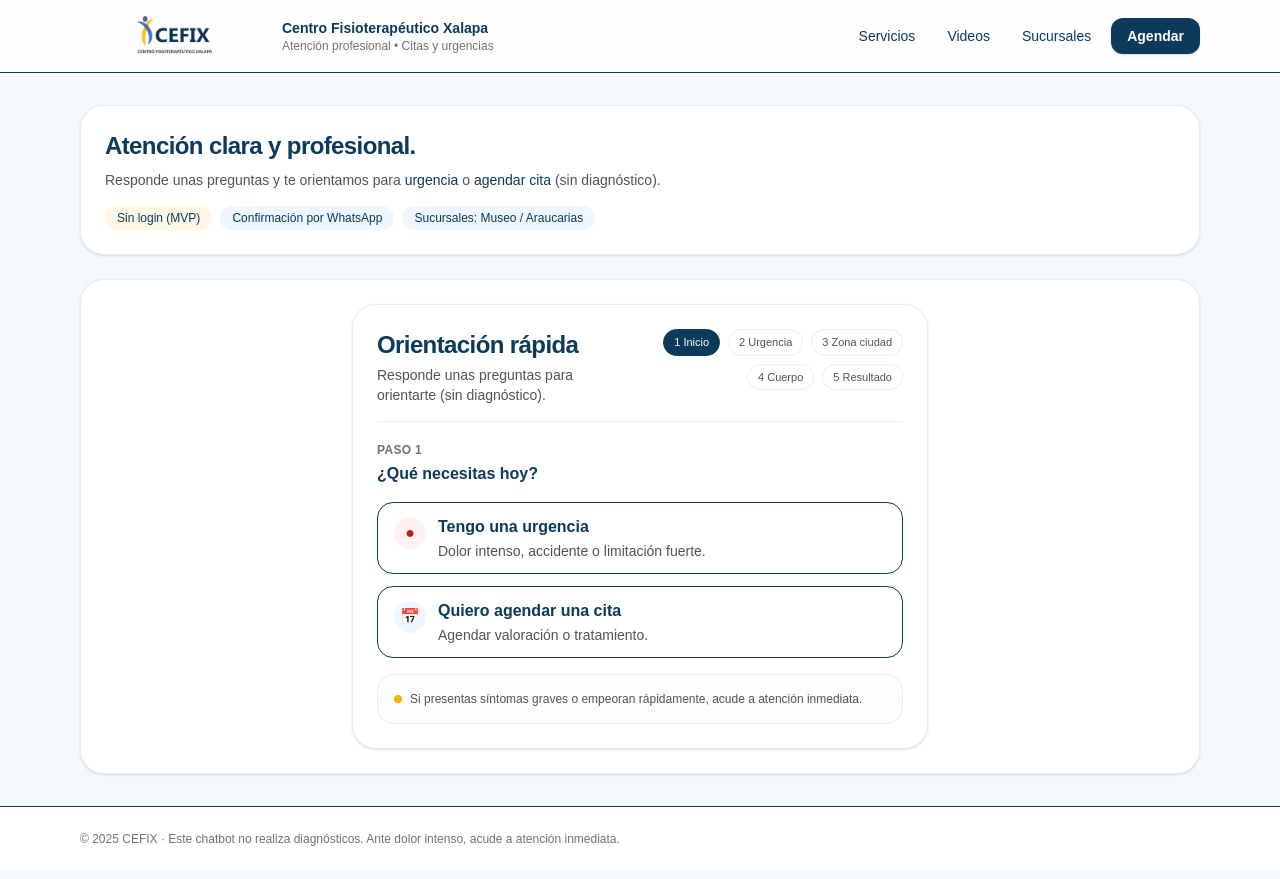
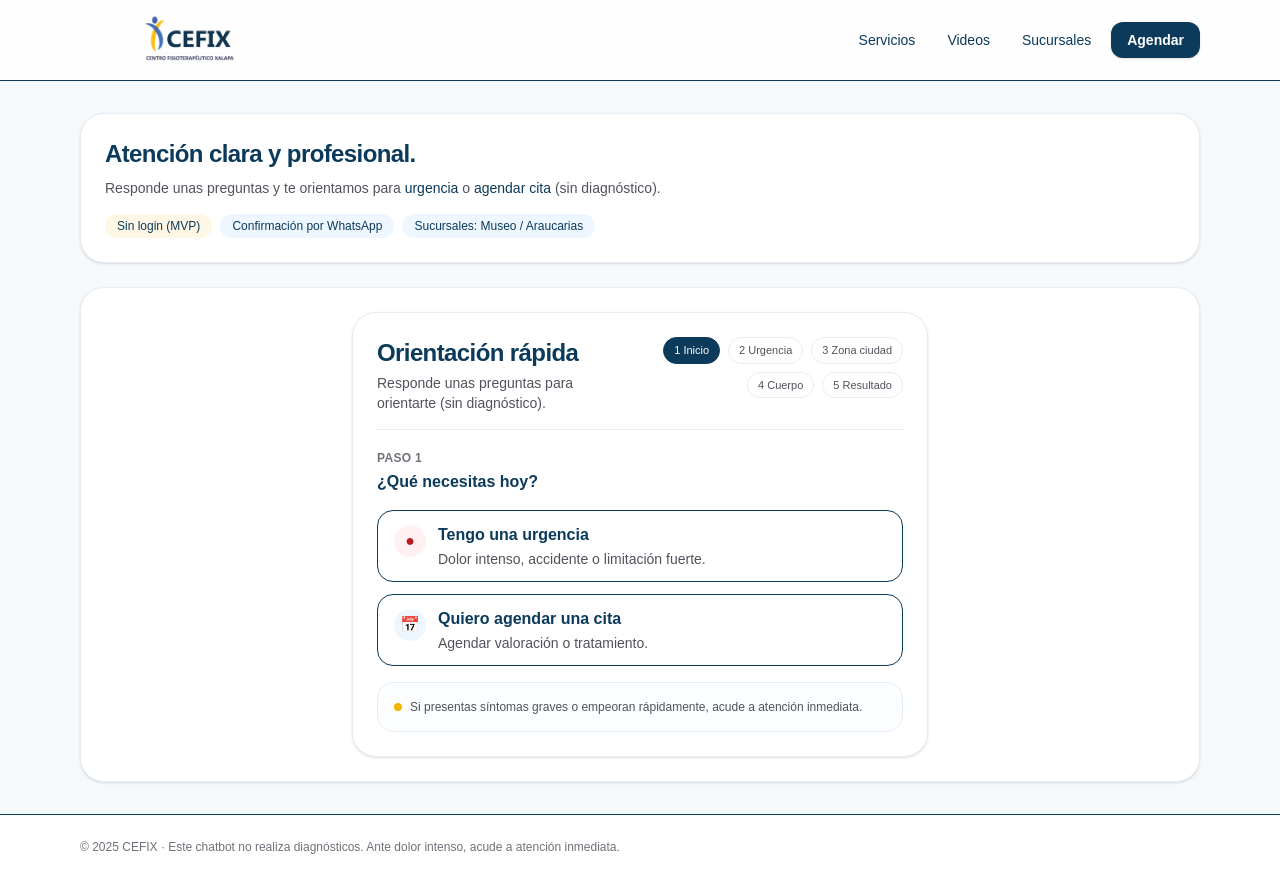
Before and after one commit to rudicarrilloypr/fisio-clinic-app, a Next.js app: page / in a window 1280 px wide. Built offline with nearby package versions, Linux system fonts and the light colour scheme.

Commit message:
Fix navbar elements

```diff
--- a/src/components/layout/Header.tsx
+++ b/src/components/layout/Header.tsx
@@ -13,7 +13,6 @@ const links = [
 export default function Header() {
   const [open, setOpen] = useState(false);
 
-  // Cierra el menú con ESC
   useEffect(() => {
     function onKeyDown(e: KeyboardEvent) {
       if (e.key === "Escape") setOpen(false);
@@ -22,7 +21,6 @@ export default function Header() {
     return () => window.removeEventListener("keydown", onKeyDown);
   }, []);
 
-  // Evita scroll del body cuando el menú está abierto (móvil)
   useEffect(() => {
     if (!open) return;
     const prev = document.body.style.overflow;
@@ -34,10 +32,25 @@ export default function Header() {
 
   return (
     <header className="sticky top-0 z-50 border-b bg-white/85 backdrop-blur">
-      <div className="mx-auto flex max-w-6xl items-center justify-between px-4 py-3">
-        {/* Logo con más protagonismo */}
-        <a href="/" className="flex items-center gap-3">
-          <div className="relative h-12 w-[170px] sm:h-12 sm:w-[190px]">
+      <div className="relative mx-auto flex max-w-6xl items-center justify-between px-4 py-3">
+        {/* Mobile hamburger (LEFT) */}
+        <button
+          type="button"
+          className="inline-flex items-center justify-center rounded-xl border bg-white px-3 py-2 text-sm hover:bg-zinc-50 sm:hidden"
+          style={{ borderColor: "var(--cefix-border)" }}
+          aria-label={open ? "Cerrar menú" : "Abrir menú"}
+          aria-expanded={open}
+          onClick={() => setOpen((v) => !v)}
+        >
+          {open ? "✕" : "☰"}
+        </button>
+
+        {/* Logo CENTERED on mobile, normal on desktop */}
+        <a
+          href="/"
+          className="absolute left-1/2 -translate-x-1/2 sm:static sm:translate-x-0 flex items-center gap-3"
+        >
+          <div className="relative h-12 w-[180px] sm:h-14 sm:w-[220px]">
             <Image
               src="/cefix-logo.png"
               alt="CEFIX"
@@ -47,21 +60,16 @@ export default function Header() {
             />
           </div>
 
-          {/* Tagline (solo desktop) */}
-          <div className="hidden sm:block leading-tight">
-            <div className="text-sm font-semibold" style={{ color: "var(--cefix-blue)" }}>
-              Centro Fisioterapéutico Xalapa
-            </div>
-            <div className="text-xs text-zinc-500">
-              Atención profesional • Citas y urgencias
-            </div>
-          </div>
         </a>
 
-        {/* Desktop nav */}
+        {/* Desktop nav (RIGHT) */}
         <nav className="hidden items-center gap-2 sm:flex">
           {links.map((l) => (
-            <a key={l.href} className="rounded-xl px-3 py-2 text-sm hover:bg-zinc-100" href={l.href}>
+            <a
+              key={l.href}
+              className="rounded-xl px-3 py-2 text-sm hover:bg-zinc-100"
+              href={l.href}
+            >
               {l.label}
             </a>
           ))}
@@ -74,32 +82,21 @@ export default function Header() {
           </a>
         </nav>
 
-        {/* Mobile hamburger */}
-        <button
-          type="button"
-          className="inline-flex items-center justify-center rounded-xl border bg-white px-3 py-2 text-sm hover:bg-zinc-50 sm:hidden"
-          style={{ borderColor: "var(--cefix-border)" }}
-          aria-label={open ? "Cerrar menú" : "Abrir menú"}
-          aria-expanded={open}
-          onClick={() => setOpen((v) => !v)}
-        >
-          {open ? "✕" : "☰"}
-        </button>
+        {/* Spacer to balance layout on mobile */}
+        <div className="w-[44px] sm:hidden" />
       </div>
 
       {/* Mobile drawer */}
-      {open ? (
+      {open && (
         <div className="sm:hidden">
-          {/* overlay */}
           <button
             aria-label="Cerrar menú"
             className="fixed inset-0 z-40 bg-black/30"
             onClick={() => setOpen(false)}
           />
 
-          {/* panel */}
           <div
-            className="fixed right-0 top-0 z-50 h-dvh w-[85%] max-w-sm border-l bg-white p-4 shadow-xl"
+            className="fixed left-0 top-0 z-50 h-dvh w-[85%] max-w-sm border-r bg-white p-4 shadow-xl"
             style={{ borderColor: "var(--cefix-border)" }}
           >
             <div className="flex items-center justify-between">
@@ -121,16 +118,7 @@ export default function Header() {
               </button>
             </div>
 
-            <div className="mt-4 rounded-2xl border bg-zinc-50 p-3" style={{ borderColor: "var(--cefix-border)" }}>
-              <div className="text-sm font-semibold" style={{ color: "var(--cefix-blue)" }}>
-                Centro Fisioterapéutico Xalapa
-              </div>
-              <div className="mt-1 text-xs text-zinc-600">
-                Agenda cita o recibe orientación rápida.
-              </div>
-            </div>
-
-            <nav className="mt-4 grid gap-2">
+            <nav className="mt-6 grid gap-2">
               {links.map((l) => (
                 <a
                   key={l.href}
@@ -144,26 +132,17 @@ export default function Header() {
               ))}
 
               <a
-                className="rounded-2xl px-4 py-3 text-sm font-semibold text-white hover:opacity-95 active:opacity-90"
+                className="rounded-2xl px-4 py-3 text-sm font-semibold text-white hover:opacity-95"
                 style={{ background: "var(--cefix-blue)" }}
                 href="/appointment"
                 onClick={() => setOpen(false)}
               >
-                📅 Agendar
-              </a>
-
-              <a
-                className="rounded-2xl border bg-white px-4 py-3 text-sm hover:bg-zinc-50"
-                style={{ borderColor: "var(--cefix-border)" }}
-                href="/"
-                onClick={() => setOpen(false)}
-              >
-                🏠 Inicio
+                📅 Agendar cita
               </a>
             </nav>
           </div>
         </div>
-      ) : null}
+      )}
     </header>
   );
 }
```
